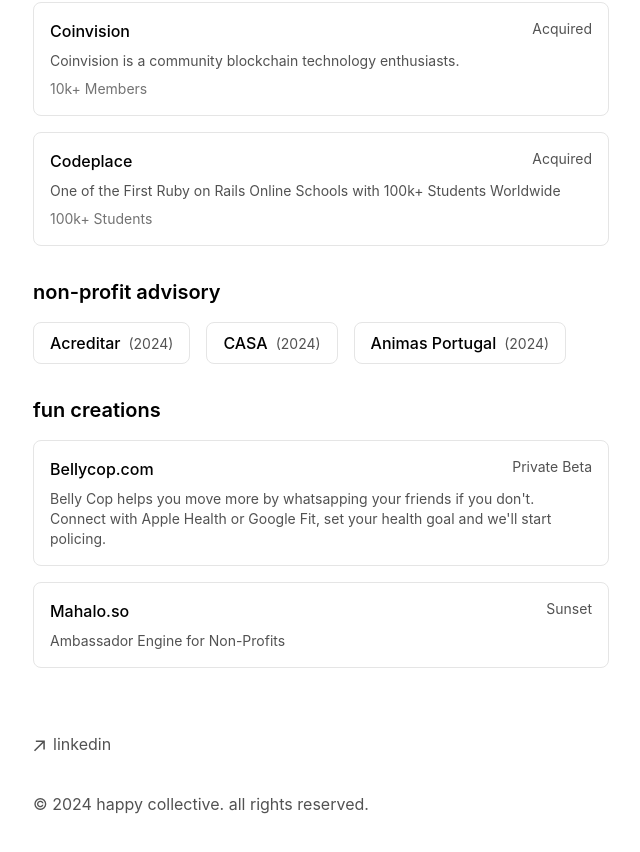
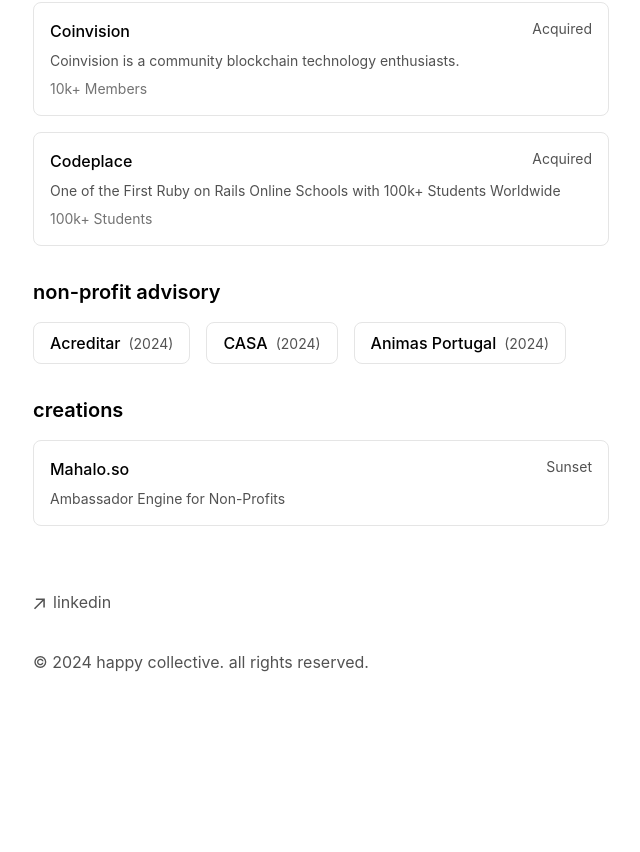
Before and after one commit to col-intel/collective-intelligence, a Next.js app: page / in a window 1280 px wide. Shown: the part 882-1734 px from the top of the page, without its empty margins (319-959 px from the left). After the commit the page ends 1620 px from the top, so only its background shows below. Built offline with nearby package versions, Linux system fonts and the light colour scheme.

Commit message:
Removed bellycop from creations

```diff
--- a/app/components/portfolio.tsx
+++ b/app/components/portfolio.tsx
@@ -73,12 +73,6 @@
 
   const creations = [
     {
-      name: "Bellycop.com",
-      description: "Belly Cop helps you move more by whatsapping your friends if you don't. Connect with Apple Health or Google Fit, set your health goal and we'll start policing.",
-      url: "https://bellycop.com",
-      status: "Private Beta"
-    },
-    {
       name: "Mahalo.so",
       description: "Ambassador Engine for Non-Profits",
       url: "https://mahalo.so/",
@@ -139,7 +133,7 @@
       </div>
 
       <div>
-        <h2 className="font-semibold text-xl mb-4">fun creations</h2>
+        <h2 className="font-semibold text-xl mb-4">creations</h2>
         <div className="grid grid-cols-1 gap-4">
           {creations.map((creation) => (
             <a
```
